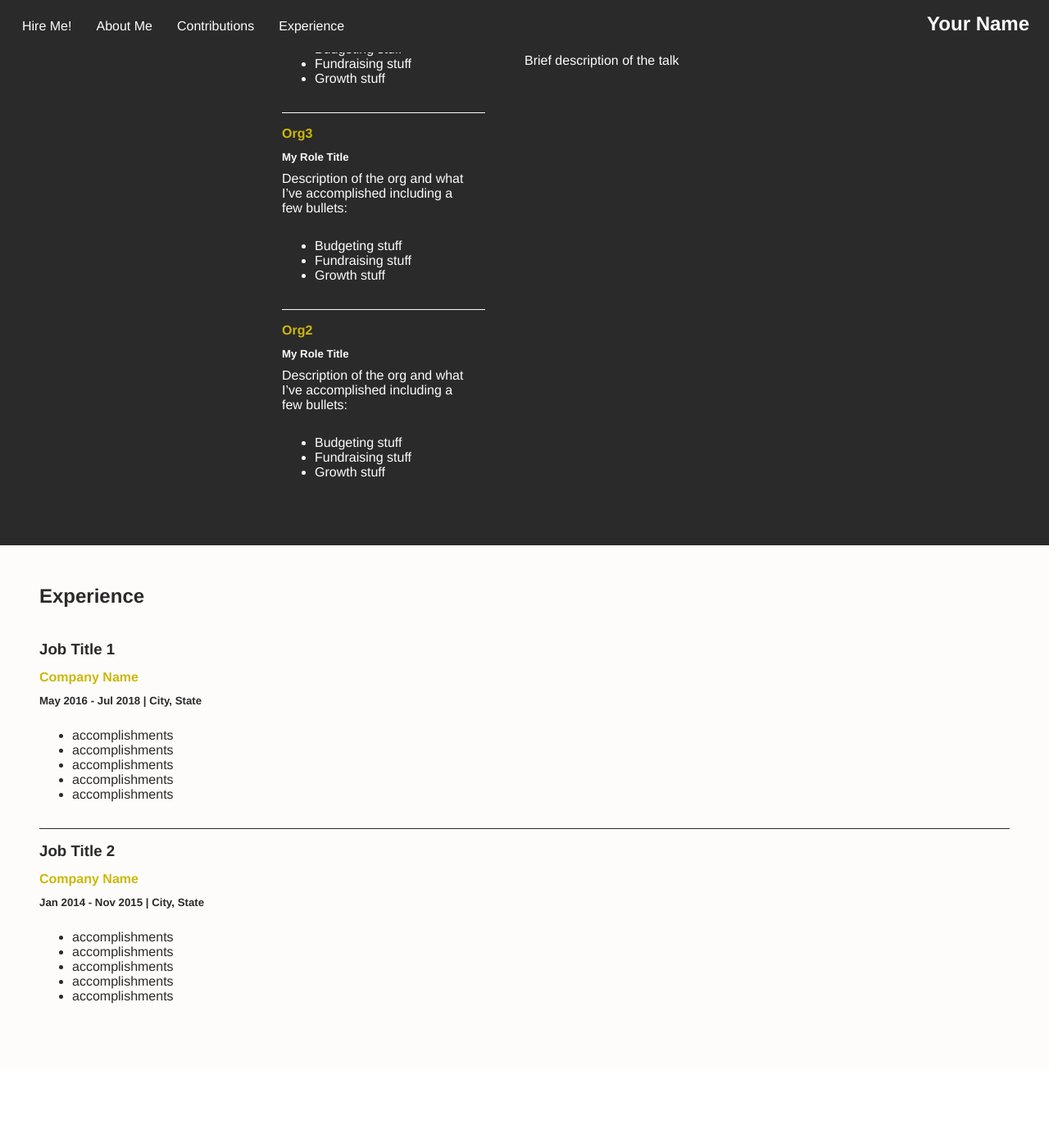
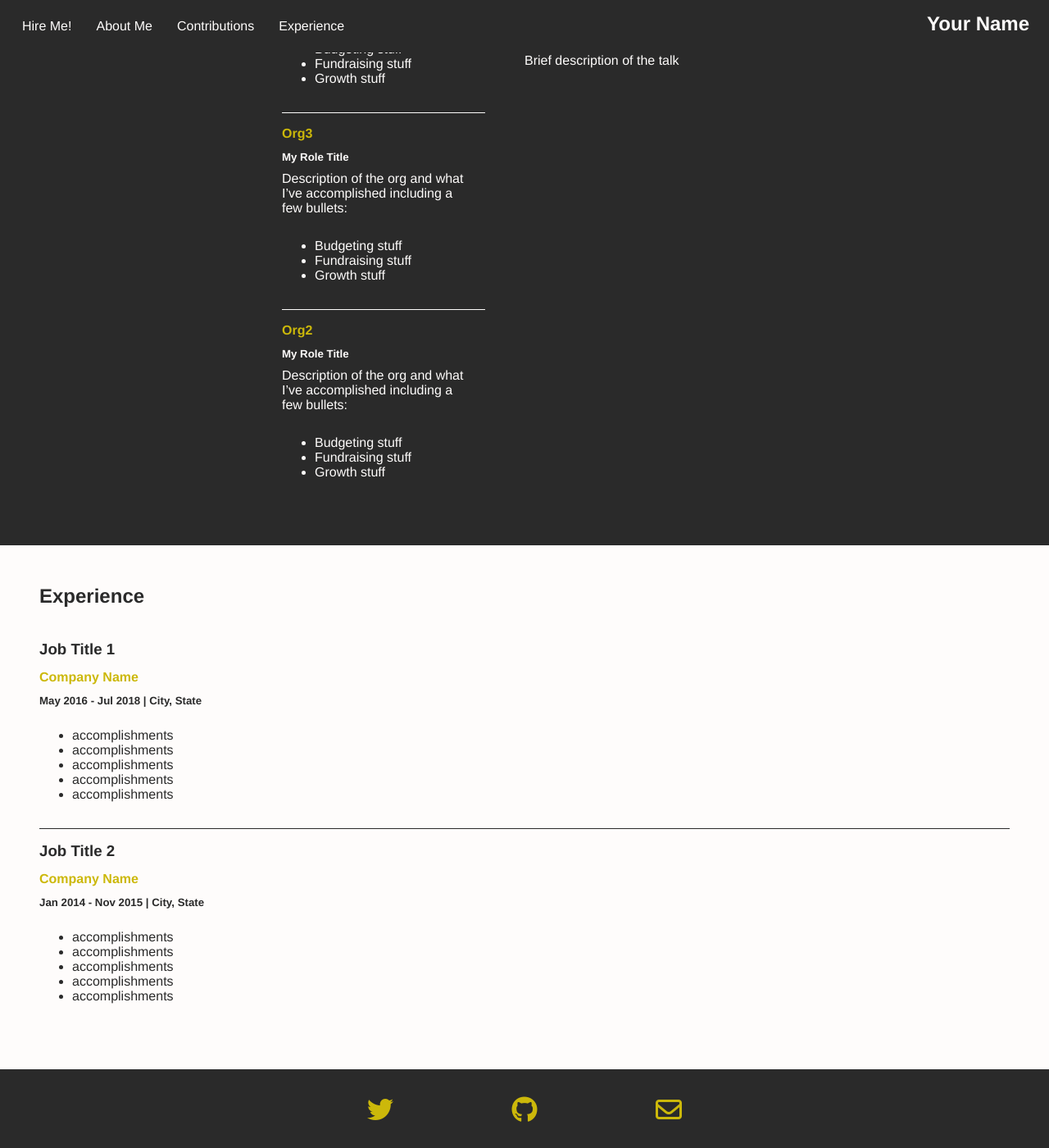
Before and after one commit to katelovescode/freelancer, a Jekyll site: the page built from index.md, in a window 1280 px wide and 1400 px high, scrolled down 1364 px. Shown: the whole window at 82% size. Built offline with Jekyll 4.4.1, drawn with Linux system fonts in a browser that asks for light colours; nearby versions of some CDN libraries; before the commit the page ends 2668 px from its top, so only the background shows below that.

Commit message:
Favicon, initial contact modal with minimal styling and JS

```diff
--- a/_config.yml
+++ b/_config.yml
@@ -15,8 +15,9 @@
 # in the templates via {{ site.myvariable }}.
 title: Your Name
 author: Your Name
-email: your@email.com
+email: kate@katelovescode.com
 slogan: quippy slogan here
+briskformscode: 1e3a7e673c4c72d7a1d7dbc80409a9de
 description: >- # this means to ignore newlines until "baseurl:"
   Longer description of your site and skills goes here probably
 baseurl: "/" # the subpath of your site, e.g. /blog
--- a/_includes/footer.html
+++ b/_includes/footer.html
@@ -1,2 +1,28 @@
+    <div id="footer">
+      <div id="contact-box">
+        {% if site.twitter_username %}<div id="twitter" class="contact-icon"><a href="https://twitter.com/{{ site.twitter_username }}"><i class="fab fa-twitter"></i></a></div>{% endif %}
+        {% if site.github_username %}<div id="github" class="contact-icon"><a href="https://github.com/{{ site.github_username }}"><i class="fab fa-github"></i></a></div>{% endif %}
+        {% if site.email %}<div id="email" class="contact-icon"><a href="#contact-modal"><i class="far fa-envelope"></i></a></div>{% endif %}
+      </div>
+    </div>
+    <div id="contact-modal">
+      <div class="contact-modal-content">
+        <div class="close" aria-label="Close the contact menu"><i class="fas fa-times"></i></div>
+        <div class="contact-form">
+          <h4>Let's work together!</h4>
+          <p>{{ site.description }}</p>
+          <form method="post" action="https://briskforms.com/go/{{ site.briskformscode }}">
+            <label for="name">Your name</label>
+            <input id="name" type="text" name="name" placeholder="Your name">
+            <label for="email">Your email</label>
+            <input id="email" type="email" name="email" placeholder="Your email">
+            <label for="comment">Tell me a little about the project or organization you'd like to discuss.</label>
+            <textarea id="comment" name="comment" placeholder="Tell me a little about the project or organization you'd like to discuss."></textarea>
+            <input type="submit" value="Send">
+          </form>
+        </div>
+      </div>
+    </div>
+    <script src="/assets/javascript/contactModal.js"></script>
   </body>
 </html>
--- a/_sass/_base.scss
+++ b/_sass/_base.scss
@@ -22,3 +22,24 @@ a {
     color: $accent-color;
   }
 }
+
+#footer {
+  background-color: $secondary-color;
+  color: $primary-color;
+  margin: 0;
+  width: 100%;
+  font-size: 2em;
+  display: flex;
+  align-items: center;
+  #contact-box {
+    width: 50%;
+    margin: auto;
+    padding: 1em 0;
+    height: 3em;
+    display: flex;
+    justify-content: space-between;
+    @media (min-width: 768px) {
+      width: 30%;
+    }
+  }
+}
--- /dev/null
+++ b/_sass/_contactModal.scss
@@ -0,0 +1,55 @@
+#contact-modal {
+  display: none;
+  position: fixed;
+  z-index: 1;
+  left: 0;
+  top: 0;
+  width: 100%;
+  height: 100%;
+  overflow: auto;
+  background-color: rgb(0,0,0);
+  background-color: rgba(0,0,0,0.4);
+}
+
+.contact-modal-content {
+  background-color: #fefefe;
+  margin: 3em auto;
+  padding: 20px;
+  border: 1px solid #888;
+  width: 80%;
+  .close {
+    color: #aaa;
+    float: right;
+    text-align: right;
+    font-weight: bold;
+    padding: 0 .2em;
+  }
+  .close:hover,
+  .close:focus {
+    color: black;
+    text-decoration: none;
+    cursor: pointer;
+  }
+  .contact-form {
+    h4, p {
+      margin-bottom: 1em;
+    }
+    label {
+      display: none;
+    }
+    input, textarea {
+      display: block;
+      font-size: 1em;
+      padding: .5em;
+      width: 100%;
+      margin: 1em 0;
+    }
+    textarea {
+      height: 4em;
+    }
+    input[type="submit"] {
+      width: 5em;
+      margin: 0 auto;
+    }
+  }
+}
--- a/assets/css/styles.scss
+++ b/assets/css/styles.scss
@@ -7,3 +7,4 @@
 @import "base";
 @import "navigation";
 @import "sections";
+@import "contactModal";
--- /dev/null
+++ b/assets/javascript/contactModal.js
@@ -0,0 +1,25 @@
+var modal = document.getElementById("contact-modal");
+var email = document.getElementById("email");
+var span = document.getElementsByClassName("close")[0];
+
+email.onclick = function() {
+  modal.style.display = "block";
+}
+
+span.onclick = function() {
+  modal.style.display = "none";
+}
+
+modal.onclick = function(e) {
+  e.target !== this ? close_modal : "";
+}
+
+window.onclick = function(event) {
+  if (event.target == modal) {
+    modal.style.display = "none";
+  }
+}
+
+function close_modal() {
+  modal.style.display == "block" ? modal.style.display = "none" : modal.style.display = "block"
+}
```
Also changed, not shown: favicon.ico (added).
